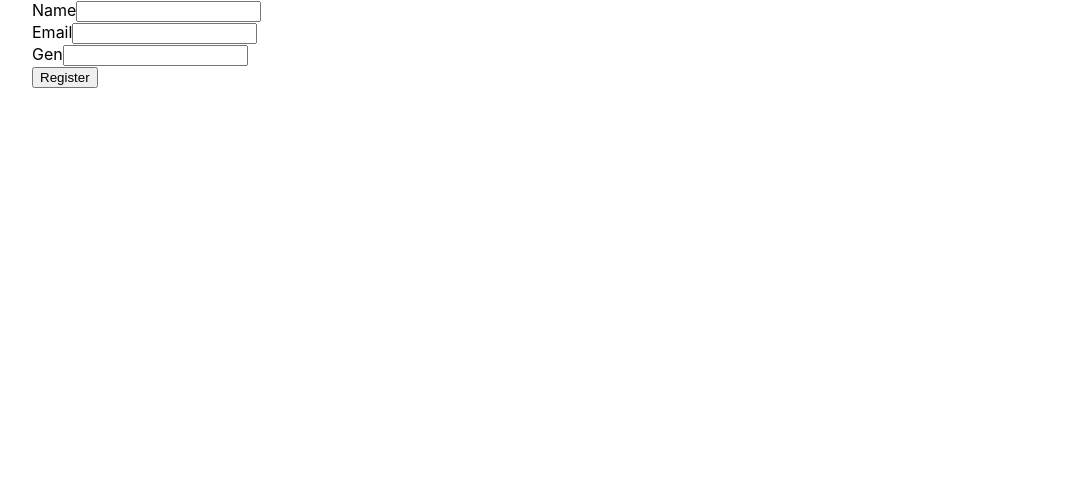
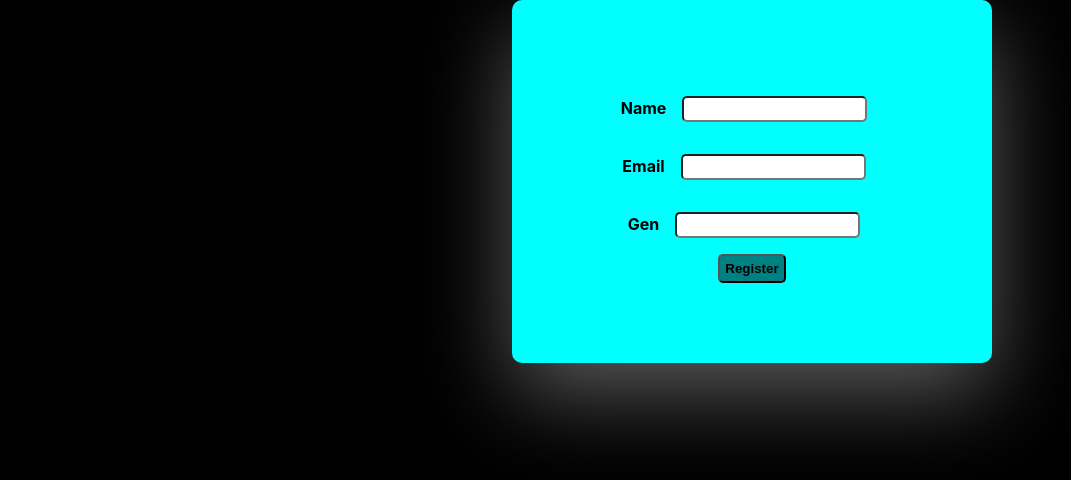
Before and after one commit to Freedom-seven/user, a React (Create React App) app: page / in a window 1280 px wide. Shown: the top 480 px of the page, without its empty margins (48-1119 px from the left). Built offline with nearby package versions, Linux system fonts and the light colour scheme.

Commit message:
add class

```diff
--- a/src/Component/AddForm.jsx
+++ b/src/Component/AddForm.jsx
@@ -1,4 +1,5 @@
 import React, { Component } from "react";
+import './AddForm.css'
 
 class AddForm extends Component {
   constructor(props) {
@@ -30,28 +31,28 @@ class AddForm extends Component {
 
   render() {
     return (
-      <form onSubmit={this.handleSubmit}>
-        <div className="userForm">
+      <form onSubmit={this.handleSubmit}  className="userForm">
+        <div>
           <label htmlFor="name">Name</label>
-          <input
+          <input className="formInput"
             type="name"
             name="name"
             value={this.state.name}
             onChange={this.handleChange}
           />
         </div>
-        <div className="userForm">
+        <div>
           <label htmlFor="email">Email</label>
-          <input
+          <input className="formInput"
             type="email"
             name="email"
             value={this.state.email}
             onChange={this.handleChange}
           />
         </div>
-        <div className="userForm">
+        <div>
           <label htmlFor="gen">Gen</label>
-          <input
+          <input className="formInput"
             type="number"
             name="gen"
             value={this.state.gen}
@@ -59,8 +60,8 @@ class AddForm extends Component {
           />
         </div>
 
-        <div className="submit">
-          <button>Register</button>
+        <div>
+          <button className="submit">Register</button>
         </div>
       </form>
     );
```
